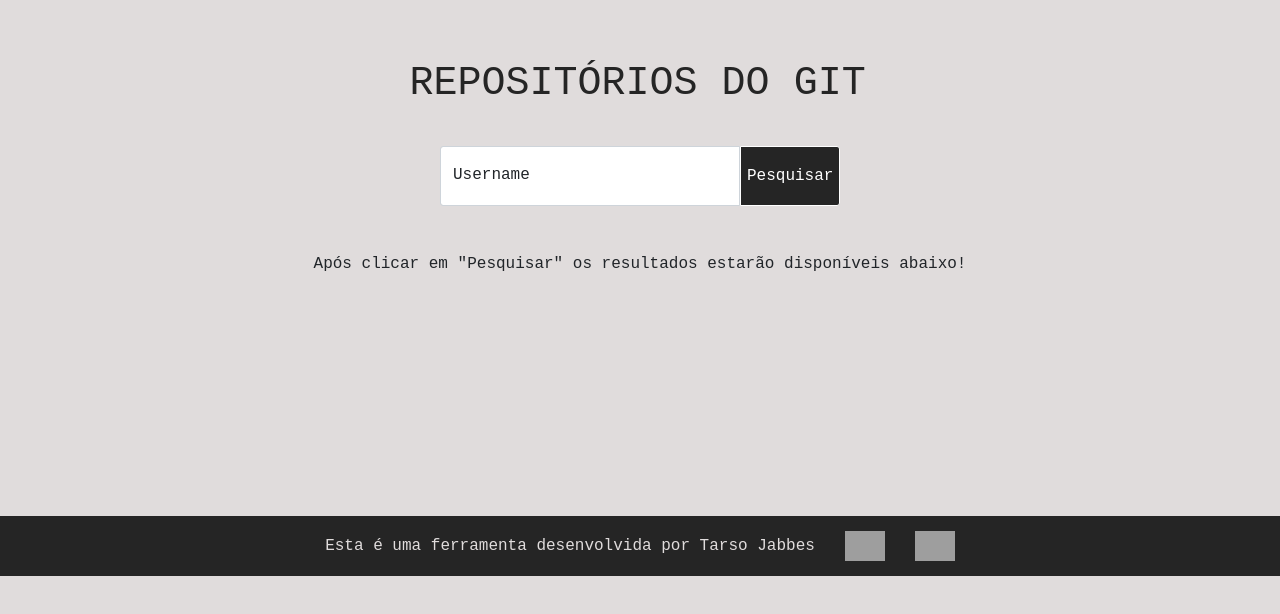
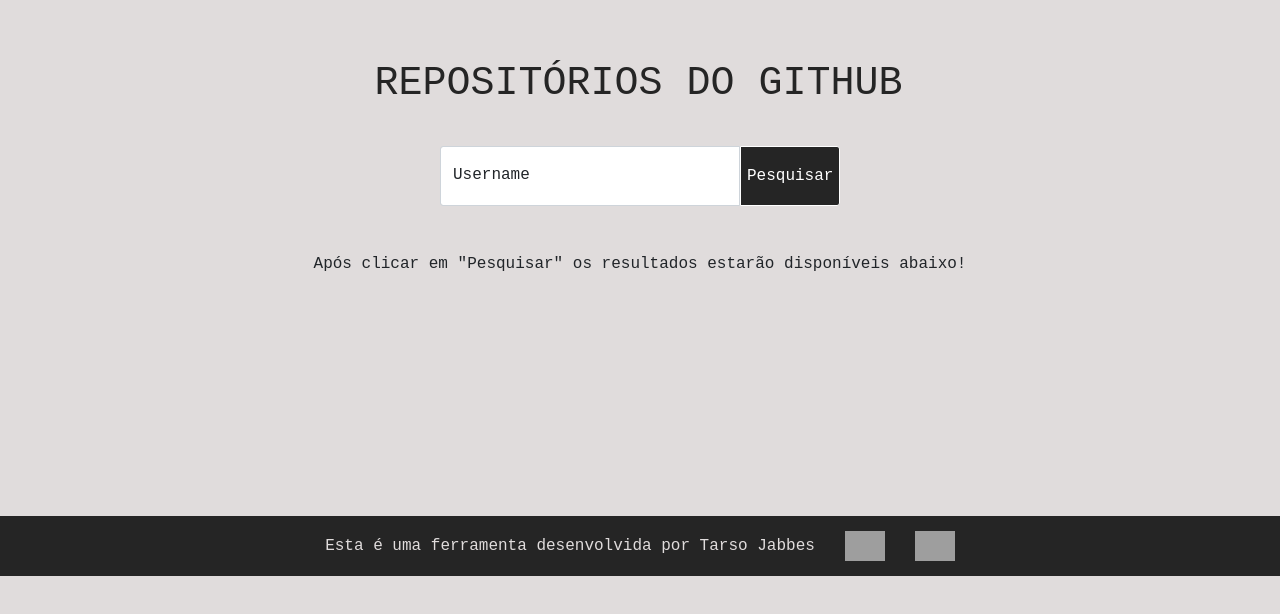
Before and after one commit to tarsojabbes/repositorios-github-api, a React (Create React App) app: page / in a window 1280 px wide. Shown: the part 224-838 px from the top of the page. Built offline with nearby package versions, Linux system fonts and the light colour scheme; grey boxes are pictures that could not be loaded.

Commit message:
Tratando bugs

```diff
--- a/src/index.css
+++ b/src/index.css
@@ -23,7 +23,7 @@ h1 {
 
 
 .typing-demo {
-  width: 24ch;
+  width: fit-content;
   animation: blink 0.5s step-end infinite alternate;
   white-space: nowrap;
   overflow: hidden;
```
